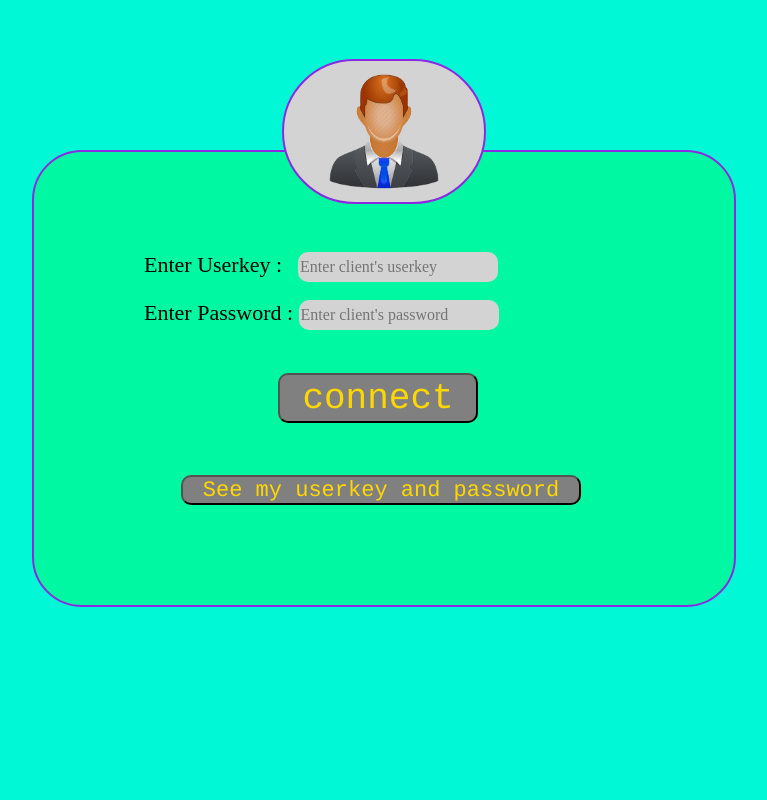
After one commit to sushil1024/remote-desktop, a Flask app: template templates/home.html in a window 1280 px wide. The commit adds this page. Shown: the whole page, without its empty margins (276-1043 px from the left). Run offline with Flask 2, Linux system fonts and the light colour scheme; the template is opened without the code that fills it, so the values that code supplies are empty; some libraries are stand-ins or nearby versions.

Commit message:
Add files via upload

```diff
--- a/app.py
+++ b/app.py
@@ -1,21 +1,85 @@
+'''
+Author's Name: 	Sushil Waghmare,
+				Siddhesh Pokharkar,
+				Shubham Jadhav
+Institute's Name: Annasaheb Chudaman Patil College of Engineering, Kharghar, Navi Mumbai.
+Subject: Major Project
+Department: Computer Engineering
+Academic Year: 2021-22
+'''
+
 import pyautogui
-from flask import Flask, render_template, Response, request
+from flask import render_template, request, Flask, Response, jsonify
+from flask_mysqldb import *
 from camera_desktop import Camera
+
 
 app = Flask(__name__)
 
 
-@app.route('/')
+# database connector
+app.config['MYSQL_HOST'] = 'localhost'
+app.config['MYSQL_USER'] = 'root'
+app.config['MYSQL_PASSWORD'] = 'r00t'
+app.config['MYSQL_DB'] = 'remotedesktop'
+
+mysql = MySQL(app)
+
+
+# home page
+@app.route('/', methods=['GET', 'POST'])
+def home():
+	return render_template('home.html')
+
+
+# To determine IP address of the user using the application
+@app.route('/usercred', methods=['GET', 'POST'])
+def userc():
+
+	# ip address of the unique device
+	ip = request.remote_addr
+	cur = mysql.connection.cursor()
+
+	# searches for detail of the current ip in the database
+	res = cur.execute("SELECT * FROM user WHERE ip = %s;", [ip])
+
+	# if details not found, enter
+	if res == 0:
+
+		# to generate random password
+		from randpass import genpass
+
+		# infinite loop until 'res' = 1
+		while True:
+			res = cur.execute("INSERT INTO user VALUES(ROUND((RAND() * (100-1))+1), %s, %s, %s);", [ip, ip, genpass()])
+
+			if res == 1:
+				break
+
+	# fetches the details from the database
+	cur.execute("SELECT userKey, password FROM user WHERE ip = %s;", [ip])
+	mysql.connection.commit()
+	data = cur.fetchone()
+	cur.close()
+
+	# displays the details on the output screen or web app
+	return jsonify(data)
+
+
+# main remote control access
+@app.route('/event', methods=['GET'])
 def index():
 	return render_template('index.html')
 
 
+# get frames of every event/activity
 def gen(camera):
 	while True:
 		frame = camera.get_frame()
 		yield b'--frame\r\n' + b'Content-Type: image/jpeg\r\n\r\n' + frame + b'\r\n\r\n'
 
 
+# video feeds of continuous frames
 @app.route('/video_feed')
 def video_feed():
 	return Response(gen(Camera()), mimetype='multipart/x-mixed-replace; boundary=frame')
@@ -58,4 +122,4 @@ def keyboard_event():
 
 
 if __name__ == "__main__":
-	app.run(host='0.0.0.0', threaded=True)
+	app.run(host='0.0.0.0', threaded=True, debug=True)
--- a/camera_desktop.py
+++ b/camera_desktop.py
@@ -1,11 +1,7 @@
-import sys
 import cv2
 import numpy as np
 import pyautogui
-if sys.platform == 'linux':
-    import pyscreenshot as ImageGrab
-else:
-    from PIL import ImageGrab
+from PIL import ImageGrab
 from PIL import ImageDraw
 from base_camera import BaseCamera
 
--- a/temp.py
+++ /dev/null
@@ -1,5 +0,0 @@
-from PIL import ImageGrab
-
-img = ImageGrab.grab()
-
-print(img)
--- /dev/null
+++ b/templates/home.html
@@ -0,0 +1,65 @@
+<html>
+    <head>
+        <style>
+            .outer{
+                border: 2px solid blueviolet;
+                width:500px;
+                margin-left: 300px;
+                margin-top:150px;
+                padding:100px;
+                background-color: #01F8A2;
+                border-radius:50px;
+            }
+            .conct{
+
+            }
+
+.img{
+    width:30px;
+    border:5px solid red;
+}
+
+        </style>
+        <title>
+            Home
+        </title>
+    </head>
+    <body style="background-color:#01F8D6;">
+        <div class="outer">
+            <img src="{{url_for('static',filename = 'images/Aadmin.png')}}" style="border:2px solid blueviolet;width:200px;margin-top:-193px;margin-left: 148px;border-radius: 500px;background:lightgray;">
+        <div class="form">
+            <form action="/event" method="get">
+                <label style="margin-left:10px;font-size:22px;color:black">Enter Userkey :</label> <input type="text" name="userKey" placeholder="Enter client's userkey" required style="background-color:lightgray;height:30px;width:200px;border-radius:10px;border:none;font-family: ariel;font-size:16px;margin-left: 12px;border-color:red;">
+                <br>
+                <br>
+                <label style="font-size:22px;color:;margin-left:10px;"> Enter Password : </label><input type="password" name="password" placeholder="Enter client's password" required style="background-color:lightgray;height:30px;width:200px;border-radius:10px;border:none;font-family: ariel;font-size:16px;">
+                <br>
+                <br>
+                <input type="submit" value="connect" class="conct" onclick="return check(this.form)" style="margin-left:144px;background-color:gray;border-radius:10px;width:200px;height:50px;font-family: courier;font-size:36px;color:gold;margin-top:25px;">
+            </form>
+            <br>
+            <br>
+        </div>
+        <div>
+            <a href="/usercred" methods='get'>
+            <input type="submit" value="See my userkey and password" style="margin-left:47px;background-color:gray;border-radius:10px;width:400px;height:30px;font-family: courier;font-size:22px;color:gold;">
+            </a>
+        </div>
+        </div>
+    </body>
+</html>
+<script language="javascript">
+                function check(form)
+                {
+
+                    if((form.userKey.value == "192.168.144.112") && (form.password.value == "E7JHygnPMvu8"))
+                    {
+                        return location.href="/usercred";
+                    }
+                    else
+                    {
+                        alert("Error: Wrong Password")
+                        return false;
+                    }
+                }
+</script>
```
Also changed, not shown: randpass.py (added, +19 -0 lines), templates/index.html (+7 -25 lines), static/images/Aadmin.png (added).
